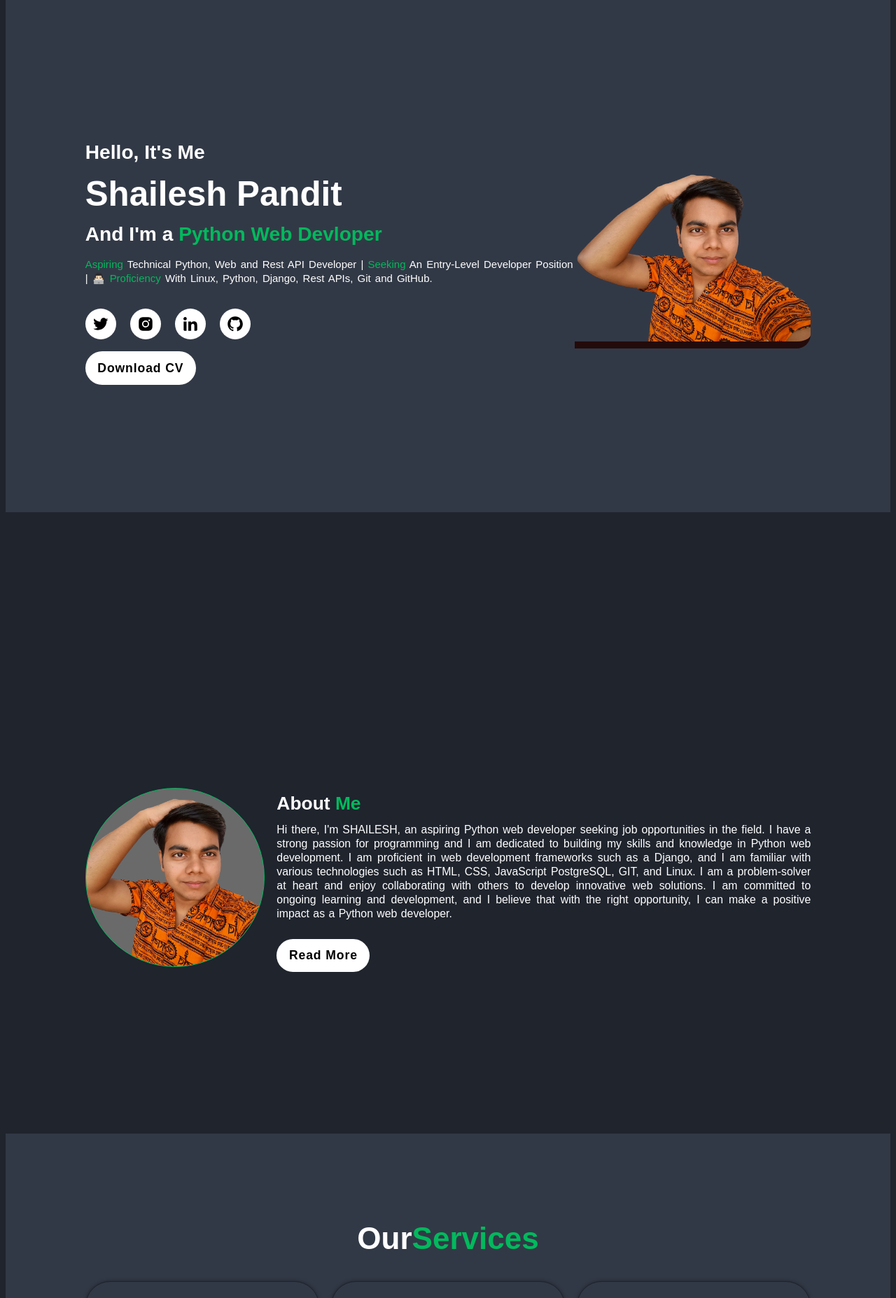
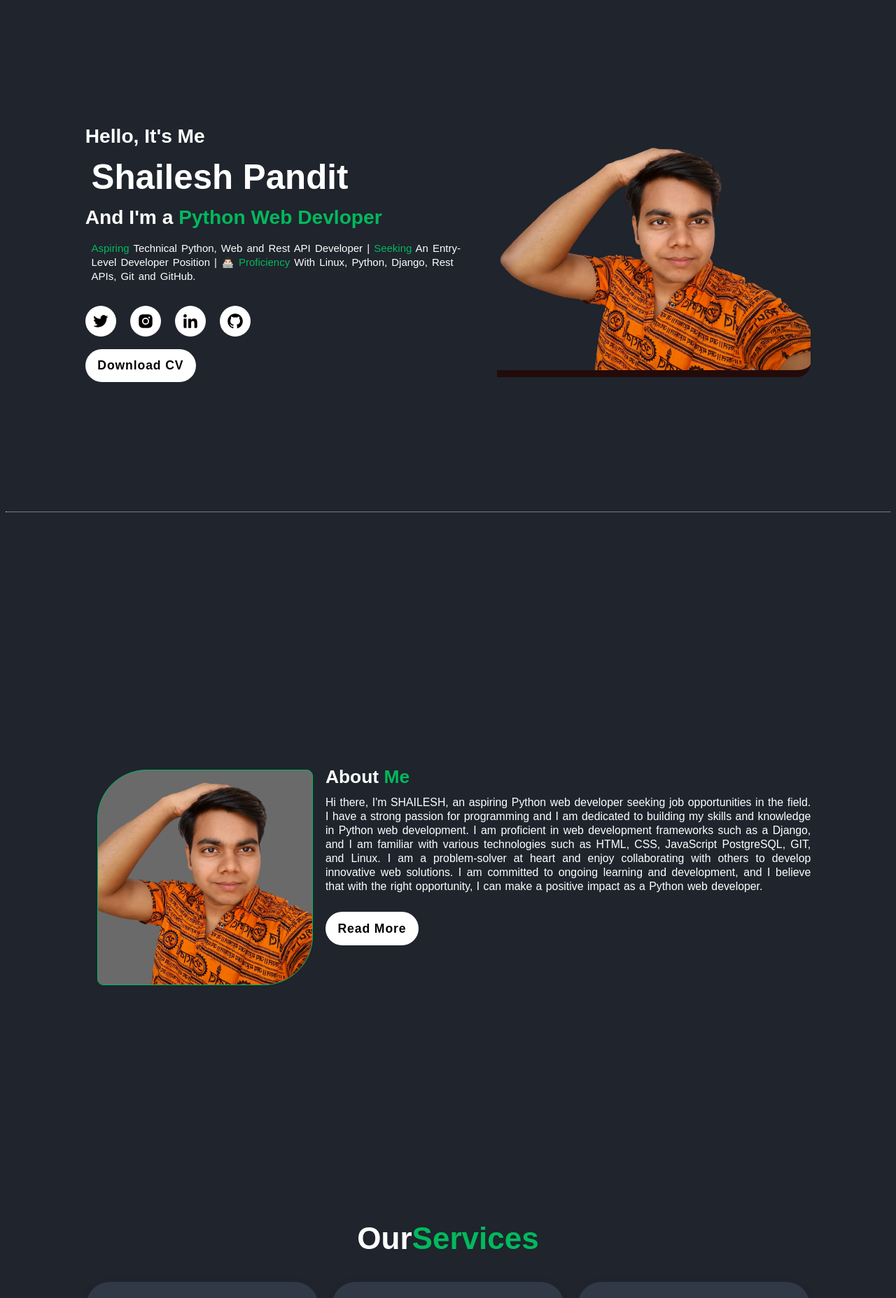
Before and after one commit to shaileshpandit141/my-portfolio-0.1, a Django app: page / in a window 1280 px wide. Shown: the part 76-1931 px from the top of the page at 70% size. Run offline with Django 4.2, Linux system fonts and the light colour scheme.

Commit message:
23/04/2023

```diff
--- a/static/styles/style.css
+++ b/static/styles/style.css
@@ -32,9 +32,11 @@
     padding: 10rem 9% 2rem;
 }
 
+section:nth-child(odd),
 section:nth-child(odd) {
-    background-color: #323946;
+    border-bottom: .22rem dotted lightgray;
 }
+
 
 .header {
     position: fixed;
@@ -82,21 +84,9 @@
     align-items: center;
 }
 
-@media (max-width: 900px) {
+@media (max-width: 1020px) {
     .home {
         flex-direction: column;
-    }
-}
-
-@media (min-width: 901px) and (max-width: 1329px) {
-    .home {
-        flex-direction: row;
-    }
-}
-
-@media (min-width: 1330px) {
-    .home {
-        flex-direction: row;
     }
 }
 
@@ -108,27 +98,45 @@
     min-height:10vh;
     border-radius:  0 0 20px 0;
     border-bottom: 10px solid #230b0b;
-    transition: .3s;
+    transition: 3s;
 }
 
-.home-img:hover img {
-    transform: scale(1.08);
+@media (min-width: 1019px) {
+    .home-img:hover img {
+        transform: scale(1.1);
+    }
 }
 
+.about-continer {
+    display: flex;
+    flex-direction: column;
+}
+
+@media (min-width: 1019px) {
+    .about-continer {
+        flex-direction: row;
+    }
+}
+
+.about-img {
+    margin: 2rem;
+}
 
 .about-img img {
-    width: 20vw;
-    height: 20vw;
+    width: 35rem;
+    height: 35rem;
     object-fit: cover;
-    border-radius: 50%;
+    border-radius: 8rem 1rem;
     cursor: pointer;
     border: 1px solid var(--main-color);
     background-color: #6a6a6a;
-    transition: .3s;
+    transition: 3s;
 }
 
-.about-img:hover img {
-    transform: scale(1.04);
+@media (max-width: 1019px) {
+    .about-img img:hover {
+        transform: scale(1.1);
+    }
 }
 
 .home-content h3 {
@@ -152,12 +160,17 @@
     line-height: 1;
     margin-top: 2rem;
     margin-bottom: 2rem;
+    margin-left: 1rem;
 }
 
 .home-content p {
     font-size: 1.7rem;
     word-spacing: 2px;
     line-height: 20px;
+    max-width: 80rem;
+    margin-right: 5rem;
+    margin-left: 1rem;
+
 }
 
 
@@ -202,6 +215,7 @@
    letter-spacing: .1rem;
    font-weight: bold;
    transition: 0.3s;
+   margin-bottom: 3rem;
 }
 
 .btn:hover {
@@ -358,7 +372,6 @@
     left: 0;
     width: 100%;
     height: 100%;
-    /* background: linear-gradient(rgba(0, 0, 0, .1), var(--main-color)); */
     display: flex;
     justify-content: center;
     align-items: center;
@@ -366,7 +379,7 @@
     text-align: center;
     padding: 0 4rem;
     transform: translateY(100%);
-    transition: .3s ease;
+    transition: .5s ease;
 }
 
 .portfolio-box:hover .portfolio-layer {
--- a/templates/about.html
+++ b/templates/about.html
@@ -5,6 +5,7 @@
 {% block content %}
 <!-- About section design -->
 <section class="about" id="about">
+    <div class="about-continer">
         <div class="about-img">
             <img src="{% static 'images/bgimg.png' %}" alt="" />
         </div>
@@ -16,5 +17,6 @@
             </p>
             <a href="#" class="btn">Read More</a>
         </div>
+    </div>
 </section>
 {% endblock content %}
--- a/templates/index.html
+++ b/templates/index.html
@@ -35,6 +35,7 @@
 
 <!-- About section design -->
 <section class="about" id="about">
+    <div class="about-continer">
         <div class="about-img">
             <img src="{% static 'images/bgimg.png' %}" alt="" />
         </div>
@@ -45,6 +46,7 @@
                 Hi there, I'm SHAILESH, an aspiring Python web developer seeking job opportunities in the field. I have a strong passion for programming and I am dedicated to building my skills and knowledge in Python web development. I am proficient in web development frameworks such as a Django, and I am familiar with various technologies such as HTML, CSS, JavaScript PostgreSQL, GIT, and Linux. I am a problem-solver at heart and enjoy collaborating with others to develop innovative web solutions. I am committed to ongoing learning and development, and I believe that with the right opportunity, I can make a positive impact as a Python web developer.
             </p>
             <a href="#" class="btn">Read More</a>
+        </div>
     </div>
 </section>
 
@@ -87,14 +89,14 @@
 
 <!-- Portfolio design -->
 <section class="portfolio " id="portfolio">
-    <h2 class="heading"> Latest <span>project</span></h2>
+    <h2 class="heading">Latest<span>project</span></h2>
     <div class="portfolio-continer">
 
         <div class="portfolio-box">
             <img class='main-img' src="{% static 'Projects-img/1.jpg' %}" alt="">
             <div class="portfolio-layer">
                 <h4>Clone YouTube.com 2023</h4>
-                <p>Check out my latest project: Cloning YouTube.com with HTML and CSS!.</p>
+                <!-- <p>Check out my latest project: Cloning YouTube.com with HTML and CSS!.</p> -->
                 <a href="https://shaileshpandit141.github.io/Clone-YouTube.com-2023/">
                     <img src="{% static 'icons/bx-link-external.svg' %}" alt="">
                 </a>
@@ -105,7 +107,8 @@
             <img class='main-img' src="{% static 'Projects-img/2.jpg' %}" alt="">
             <div class="portfolio-layer">
                 <h4>Python Assignments Mastered</h4>
-                <p>Python Assignments Mastered: Check out Our Completed Assignments Uploaded on GitHub!.</p>
+                <!--<p>Python Assignments Mastered: Check out Our Completed Assignments Uploaded on GitHub!.</p>-->
+
                 <a href="https://github.com/shaileshpandit141/Python-Assignments-Mastered">
                     <img src="{% static 'icons/bx-link-external.svg' %}" alt="">
                 </a>
@@ -116,7 +119,8 @@
             <img class='main-img' src="{% static 'Projects-img/3.jpg' %}" alt="">
             <div class="portfolio-layer">
                 <h4>Python Exercises 2023</h4>
-                <p>Check out my latest python exercises repository.</p>
+                <!--<p>Check out my latest python exercises repository.</p>-->
+
                 <a href="https://github.com/shaileshpandit141/PythonExercises2023">
                     <img src="{% static 'icons/bx-link-external.svg' %}" alt="">
                 </a>
@@ -127,7 +131,8 @@
             <img class='main-img' src="{% static 'Projects-img/4.jpg' %}" alt="">
             <div class="portfolio-layer">
                 <h4>Define Variable in Python</h4>
-                <p>How to define variable in python? | page design by using HTML and CSS.</p>
+                <!--<p>How to define variable in python? | page design by using HTML and CSS.</p>-->
+
                 <a href="https://github.com/shaileshpandit141/define-variable-in-python">
                     <img src="{% static 'icons/bx-link-external.svg' %}" alt="">
                 </a>
@@ -138,7 +143,8 @@
             <img class='main-img' src="{% static 'Projects-img/5.jpg' %}" alt="">
             <div class="portfolio-layer">
                 <h4>Login-page</h4>
-                <p>It is an efficiently designed and responsive login page in #HTML and #CSS.</p>
+                <!--<p>It is an efficiently designed and responsive login page in #HTML and #CSS.</p>-->
+
                 <a href="https://github.com/shaileshpandit141/Login-page">
                     <img src="{% static 'icons/bx-link-external.svg' %}" alt="">
                 </a>
@@ -149,14 +155,15 @@
             <img class='main-img' src="{% static 'Projects-img/6.jpg' %}" alt="">
             <div class="portfolio-layer">
                 <h4>Web Design</h4>
-                <p>Lorem ipsum dolor sit amet consectetur adipisicing elit.</p>
+                <!--<p>Lorem ipsum dolor sit amet consectetur adipisicing elit.</p>-->
+
                 <a href="#">
                     <img src="{% static 'icons/bx-link-external.svg' %}" alt="">
                 </a>
             </div>
         </div>
+
     </div>
-
 </section>
 
 <!-- Contact setion design -->
```
Also changed, not shown: templates/portfolio.html (+11 -6 lines). Lines whose indentation alone changed are shown as unchanged.
